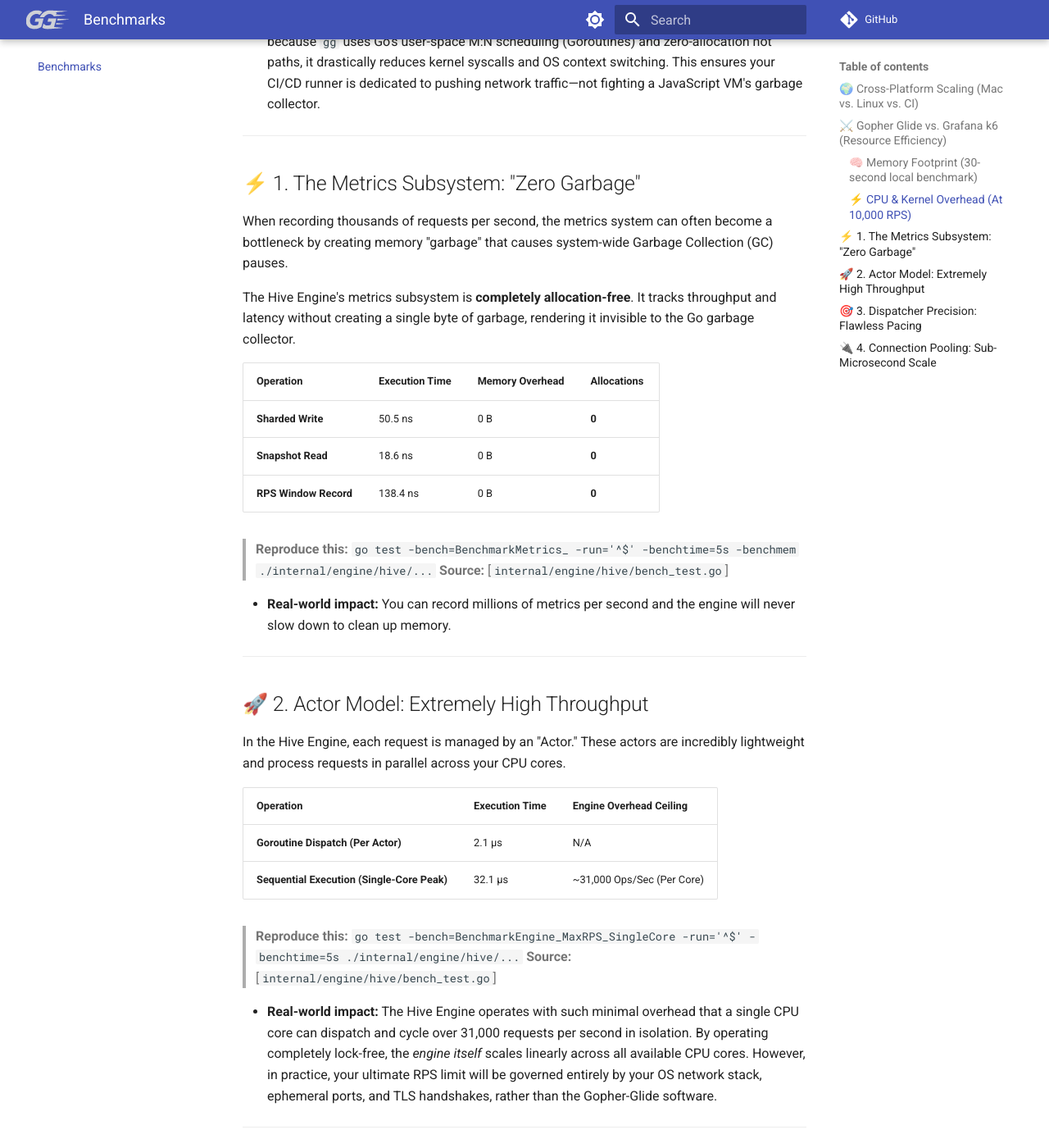
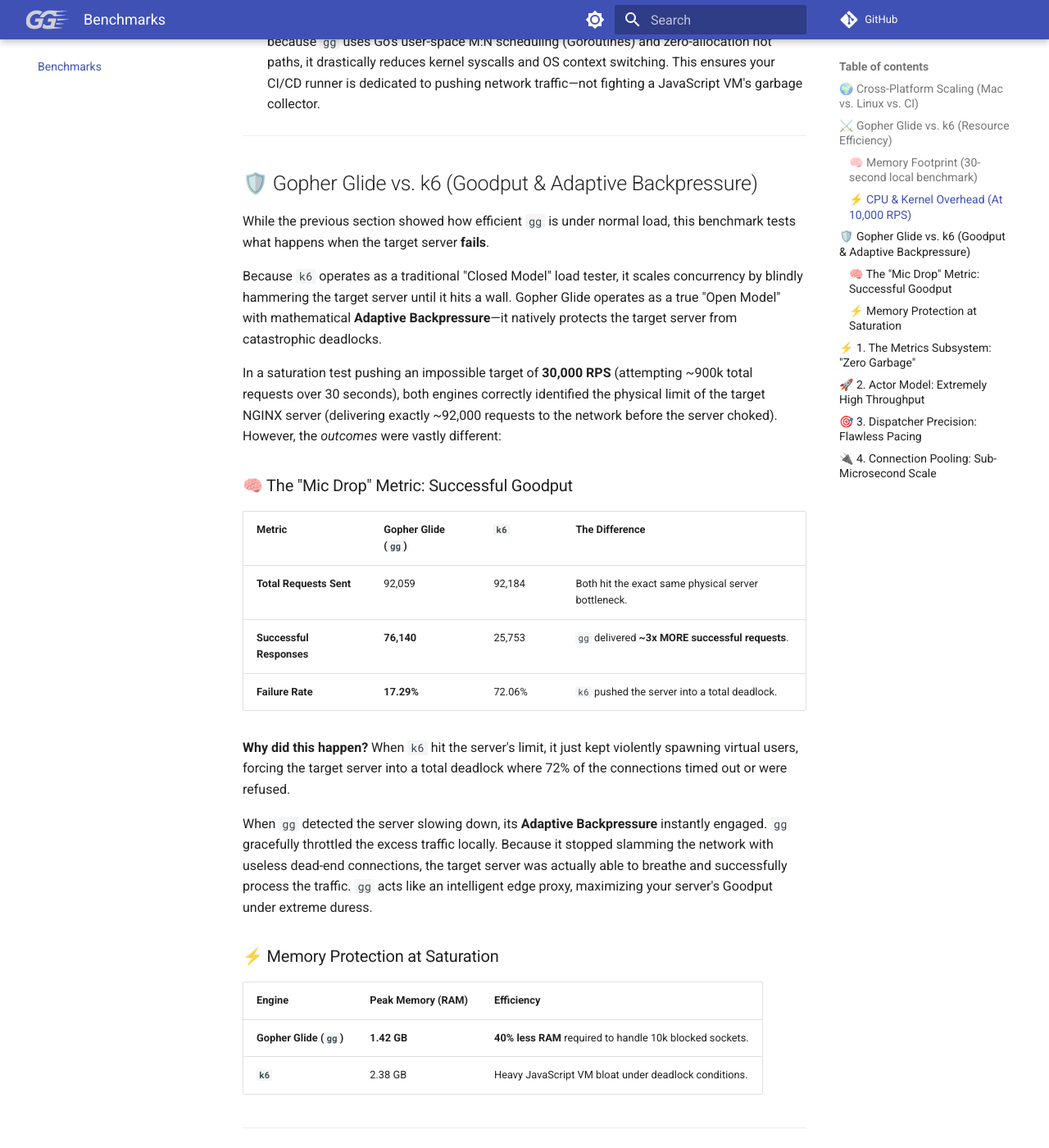
Before and after one commit to shyam-s00/gopher-glide, an MkDocs documentation site: the page built from docs/BENCHMARKS.md, in a window 1280 px wide and 1400 px high, scrolled down 2343 px. Shown: the whole window at 82% size. Built offline with MkDocs 1.6.1 and Material for MkDocs 9.7.7, drawn with Linux system fonts in a browser that asks for light colours; comment, search, counter and statistics services are not loaded; some of the changed text lies outside the part shown.

Commit message:
docs: update

```diff
--- a/docs/BENCHMARKS.md
+++ b/docs/BENCHMARKS.md
@@ -33,7 +33,7 @@ When building a high-traffic system, two things matter most: **maximum throughpu
 
 ---
 
-## ⚔️ Gopher Glide vs. Grafana k6 (Resource Efficiency)
+## ⚔️ Gopher Glide vs. k6 (Resource Efficiency)
 
 Because `k6` scales concurrency by spinning up embedded JavaScript Virtual Machines (Goja) for every virtual user, its resource footprint scales aggressively. Gopher Glide operates entirely via native Go actors and lock-free atomics, completely decoupling high throughput from memory and CPU bloat.
 
@@ -54,6 +54,36 @@ Because `k6` scales concurrency by spinning up embedded JavaScript Virtual Machi
 | **Page Faults** (Memory) | **0** | 363 | `gg` achieves perfect memory localization |
 
 * **The Takeaway:** Gopher Glide requires roughly **80 MB** of additional RAM to double its throughput from 5k to 10k RPS, while `k6` requires an additional **332 MB**. Furthermore, because `gg` uses Go's user-space M:N scheduling (Goroutines) and zero-allocation hot paths, it drastically reduces kernel syscalls and OS context switching. This ensures your CI/CD runner is dedicated to pushing network traffic—not fighting a JavaScript VM's garbage collector.
+
+---
+
+## 🛡️ Gopher Glide vs. k6 (Goodput & Adaptive Backpressure)
+
+While the previous section showed how efficient `gg` is under normal load, this benchmark tests what happens when the target server **fails**.
+
+Because `k6` operates as a traditional "Closed Model" load tester, it scales concurrency by blindly hammering the target server until it hits a wall. Gopher Glide operates as a true "Open Model" with mathematical **Adaptive Backpressure**—it natively protects the target server from catastrophic deadlocks.
+
+In a saturation test pushing an impossible target of **30,000 RPS** (attempting ~900k total requests over 30 seconds), both engines correctly identified the physical limit of the target NGINX server (delivering exactly ~92,000 requests to the network before the server choked). However, the *outcomes* were vastly different:
+
+### 🧠 The "Mic Drop" Metric: Successful Goodput
+
+| Metric | Gopher Glide (`gg`) | `k6` | The Difference |
+| :--- | :--- | :--- | :--- |
+| **Total Requests Sent** | 92,059 | 92,184 | Both hit the exact same physical server bottleneck. |
+| **Successful Responses** | **76,140** | 25,753 | `gg` delivered **~3x MORE successful requests**. |
+| **Failure Rate** | **17.29%** | 72.06% | `k6` pushed the server into a total deadlock. |
+
+**Why did this happen?**
+When `k6` hit the server's limit, it just kept violently spawning virtual users, forcing the target server into a total deadlock where 72% of the connections timed out or were refused.
+
+When `gg` detected the server slowing down, its **Adaptive Backpressure** instantly engaged. `gg` gracefully throttled the excess traffic locally. Because it stopped slamming the network with useless dead-end connections, the target server was actually able to breathe and successfully process the traffic. `gg` acts like an intelligent edge proxy, maximizing your server's Goodput under extreme duress.
+
+### ⚡ Memory Protection at Saturation
+
+| Engine | Peak Memory (RAM) | Efficiency |
+| :--- | :--- | :--- |
+| **Gopher Glide (`gg`)** | **1.42 GB** | **40% less RAM** required to handle 10k blocked sockets. |
+| **`k6`** | 2.38 GB | Heavy JavaScript VM bloat under deadlock conditions. |
 
 ---
 
```
Also changed, not shown: docs/index.md (+9 -7 lines), docs/tui.md (+11 -24 lines).
